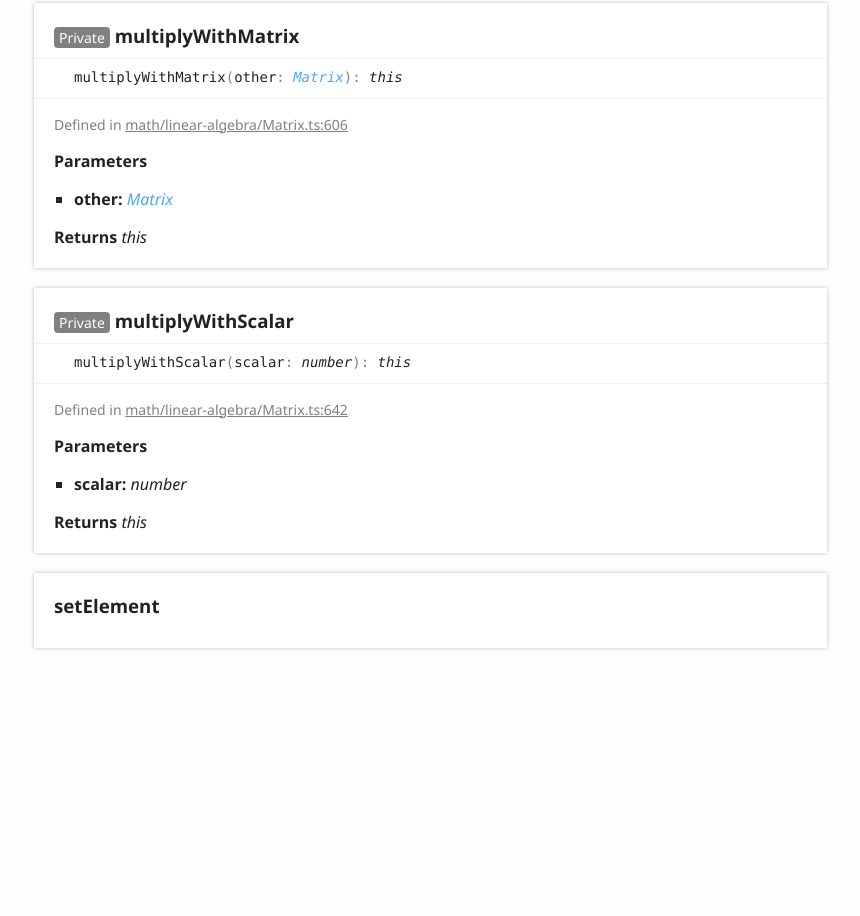
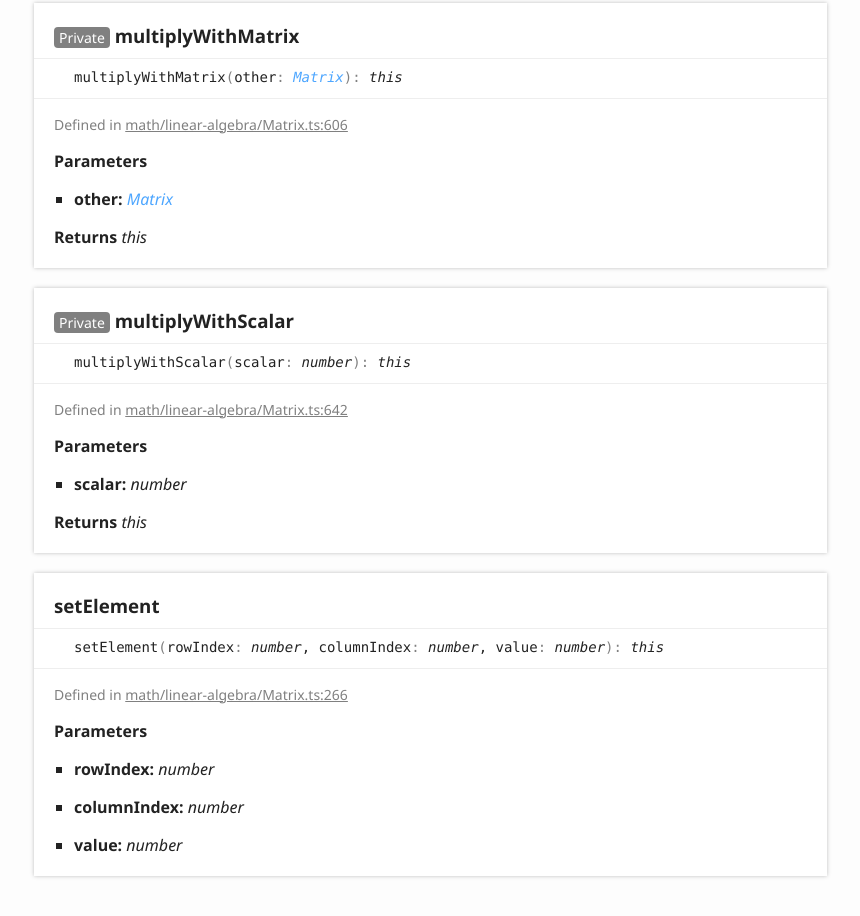
Before and after one commit to lankpro/AI-Machine-Learning, a plain HTML site: page docs/classes/_math_linear_algebra_matrix_.matrix.html in a window 1280 px wide. Shown: the part 10409-11325 px from the top of the page, without its empty margins (6-866 px from the left). Before the commit the page ends 11257 px from the top, so only its background shows below. Drawn offline with Linux system fonts and the light colour scheme.

```diff
--- a/docs/classes/_math_linear_algebra_matrix_.matrix.html
+++ b/docs/classes/_math_linear_algebra_matrix_.matrix.html
@@ -930,3 +930,26 @@
 				<section class="tsd-panel tsd-member tsd-kind-method tsd-parent-kind-class">
 					<a name="setelement" class="tsd-anchor"></a>
 					<h3>set<wbr>Element</h3>
+					<ul class="tsd-signatures tsd-kind-method tsd-parent-kind-class">
+						<li class="tsd-signature tsd-kind-icon">set<wbr>Element<span class="tsd-signature-symbol">(</span>rowIndex<span class="tsd-signature-symbol">: </span><span class="tsd-signature-type">number</span>, columnIndex<span class="tsd-signature-symbol">: </span><span class="tsd-signature-type">number</span>, value<span class="tsd-signature-symbol">: </span><span class="tsd-signature-type">number</span><span class="tsd-signature-symbol">)</span><span class="tsd-signature-symbol">: </span><span class="tsd-signature-type">this</span></li>
+					</ul>
+					<ul class="tsd-descriptions">
+						<li class="tsd-description">
+							<aside class="tsd-sources">
+								<ul>
+									<li>Defined in <a href="https://github.com/erikgerrits/machine-learning/blob/2a242bc/src/lib/math/linear-algebra/Matrix.ts#L266">math/linear-algebra/Matrix.ts:266</a></li>
+								</ul>
+							</aside>
+							<h4 class="tsd-parameters-title">Parameters</h4>
+							<ul class="tsd-parameters">
+								<li>
+									<h5>rowIndex: <span class="tsd-signature-type">number</span></h5>
+								</li>
+								<li>
+									<h5>columnIndex: <span class="tsd-signature-type">number</span></h5>
+								</li>
+								<li>
+									<h5>value: <span class="tsd-signature-type">number</span></h5>
+								</li>
+							</ul>
+							<h4 c
```
